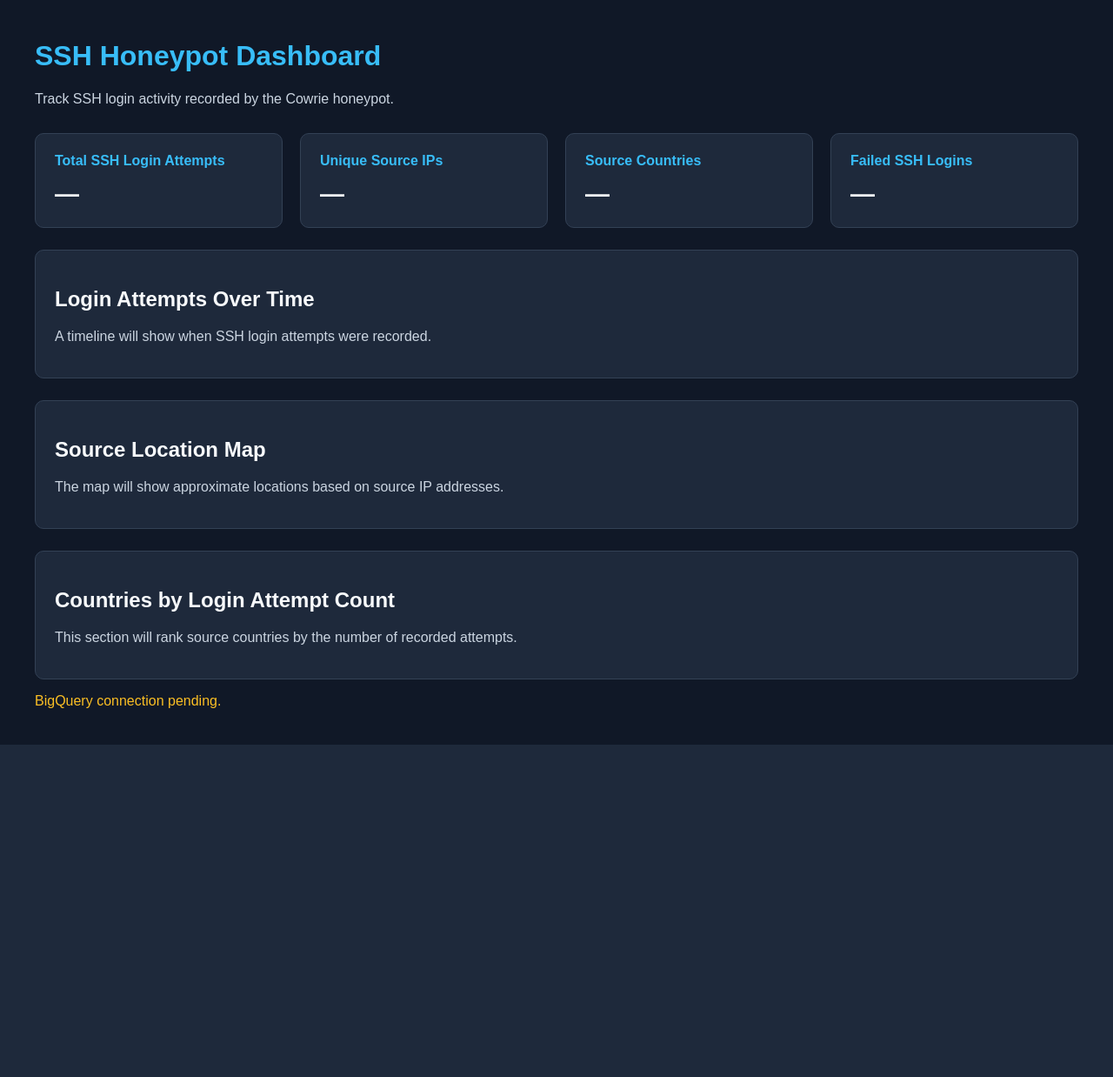
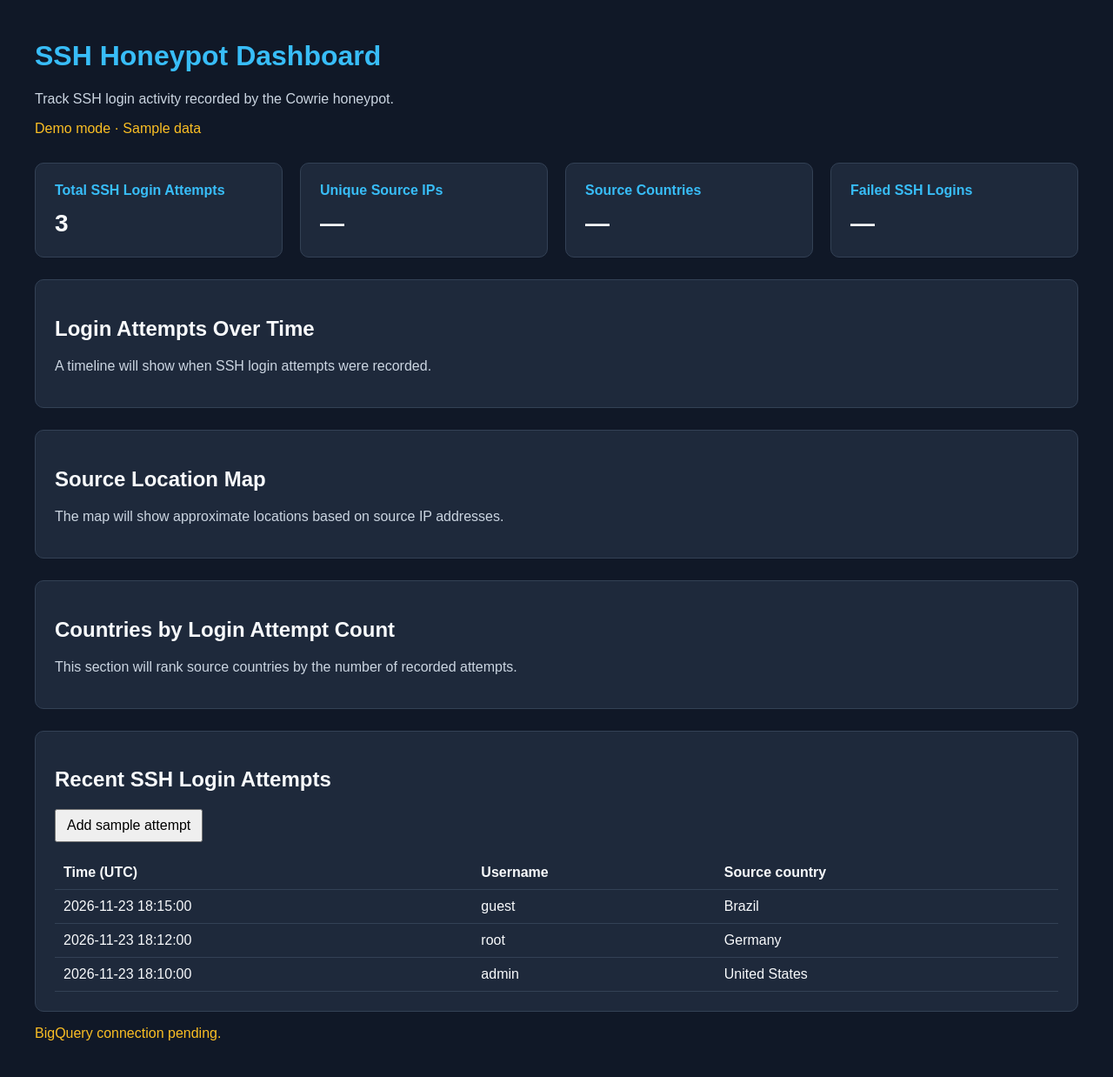
Before and after one commit to mattonder/ssh-honeypot-dashboard, a Flask app: page / in a window 1280 px wide. Shown: the whole page at 87% size. Before the commit the page ends 856 px from the top, so only its background shows below. Run offline with Flask 3, Linux system fonts and the light colour scheme.

Commit message:
Update index.html

```diff
--- a/dashboard/templates/index.html
+++ b/dashboard/templates/index.html
@@ -62,6 +62,28 @@
     .status {
       color: #fbbf24;
     }
+
+    button {
+      padding: 8px 12px;
+      font: inherit;
+    }
+
+    .table-scroll {
+      overflow-x: auto;
+      margin-top: 16px;
+    }
+
+    table {
+      width: 100%;
+      border-collapse: collapse;
+    }
+
+    th,
+    td {
+      padding: 10px;
+      text-align: left;
+      border-bottom: 1px solid #334155;
+    }
   </style>
 </head>
 
@@ -70,12 +92,13 @@
     <header>
       <h1>SSH Honeypot Dashboard</h1>
       <p class="subtitle">Track SSH login activity recorded by the Cowrie honeypot.</p>
+      <p class="status">Demo mode · Sample data</p>
     </header>
 
     <section class="cards" aria-label="SSH activity summary">
       <div class="card">
-        <h2>Total SSH Login Attempts</h2>
-        <p class="value">—</p>
+        <h2 id="total-label">Total SSH Login Attempts</h2>
+        <p class="value" id="total-attempts" aria-live="polite" aria-labelledby="total-label">—</p>
       </div>
 
       <div class="card">
@@ -109,7 +132,63 @@
       <p>This section will rank source countries by the number of recorded attempts.</p>
     </section>
 
+    <section class="panel" aria-labelledby="recent-attempts-heading">
+      <h2 id="recent-attempts-heading">Recent SSH Login Attempts</h2>
+      <button id="add-attempt" type="button">Add sample attempt</button>
+
+      <div class="table-scroll">
+        <table aria-labelledby="recent-attempts-heading">
+          <thead>
+            <tr>
+              <th scope="col">Time (UTC)</th>
+              <th scope="col">Username</th>
+              <th scope="col">Source country</th>
+            </tr>
+          </thead>
+          <tbody id="attempt-rows"></tbody>
+        </table>
+      </div>
+    </section>
+
     <p class="status">BigQuery connection pending.</p>
   </main>
+
+  <script>
+    const attempts = [
+      { time: "2026-11-23 18:10:00", username: "admin", country: "United States" },
+      { time: "2026-11-23 18:12:00", username: "root", country: "Germany" },
+      { time: "2026-11-23 18:15:00", username: "guest", country: "Brazil" }
+    ];
+
+    const total = document.querySelector("#total-attempts");
+    const rows = document.querySelector("#attempt-rows");
+    const addButton = document.querySelector("#add-attempt");
+
+    function renderAttempts() {
+      total.textContent = attempts.length;
+      rows.replaceChildren();
+
+      for (const attempt of [...attempts].reverse()) {
+        const row = rows.insertRow();
+        row.insertCell().textContent = attempt.time;
+        row.insertCell().textContent = attempt.username;
+        row.insertCell().textContent = attempt.country;
+      }
+    }
+
+    addButton.addEventListener("click", () => {
+      attempts.push({
+        time: "2026-11-23 18:18:00",
+        username: "test",
+        country: "Canada"
+      });
+
+      renderAttempts();
+      addButton.disabled = true;
+      addButton.textContent = "Sample attempt added";
+    });
+
+    renderAttempts();
+  </script>
 </body>
 </html>
```
